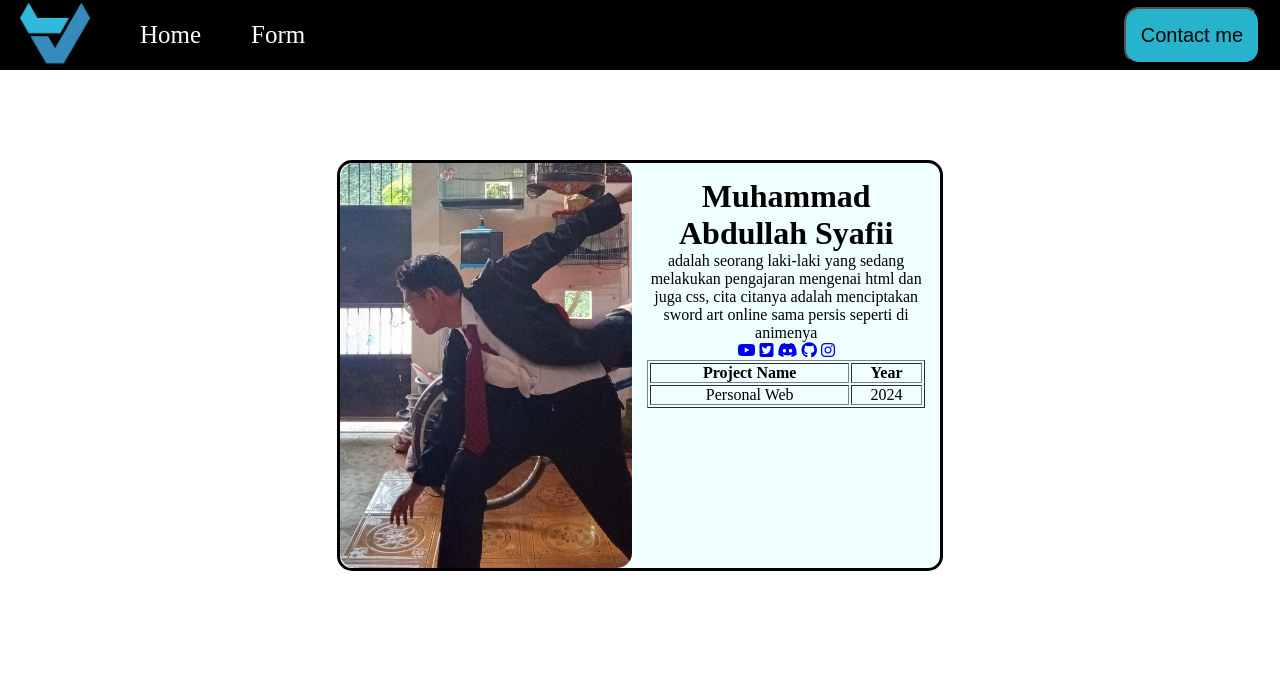
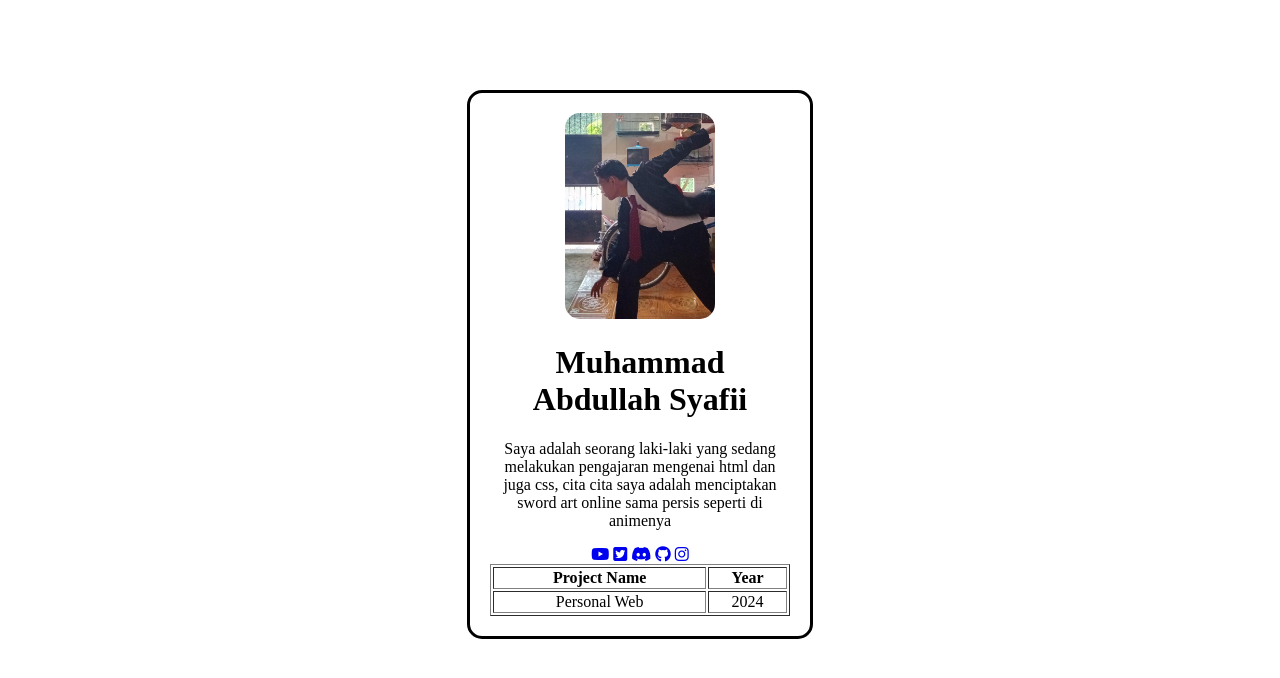
Before and after one commit to M-A-Pei/bootcamp-batch-55, a web app: file index.html in a window 1280 px wide. Shown: the top 678 px of the page. Run offline with its HTML, style and script files only (its server is not run), Linux system fonts and the light colour scheme; some libraries are stand-ins or nearby versions.

Commit message:
iseng iseng aja

```diff
--- a/css/form.css
+++ b/css/form.css
@@ -10,6 +10,10 @@ form{
     display: flex;
     flex-direction: column;
     width: 50vw;
+}
+
+form h1{
+    text-align: center;
 }
 
 label{
--- a/form.html
+++ b/form.html
@@ -34,6 +34,7 @@
 
     <div class="container">
         <form>
+            <h1>Form Contact</h1>
             <label>Name</label><input class="input-contact" type="text">
             <label>E-mail</label><input class="input-contact" type="email">
             <label>Phone No</label><input class="input-contact" type="text">
--- a/index.html
+++ b/index.html
@@ -3,44 +3,30 @@
   <head>
     <meta charset="UTF-8" />
     <meta name="viewport" content="width=device-width, initial-scale=1.0" />
-    <title>Profile Page</title>
+    <title>Document</title>
     <script src="https://kit.fontawesome.com/0412fad157.js" crossorigin="anonymous"></script>
-    <link rel="stylesheet" href="css/index.css">
-    <link rel="stylesheet" href="css/navbar.css">
   </head>
   <body>
-    <nav>
-      <div>
-        <ul class="navbar-list">
-          <li>
-            <img width="70px" src="img/logo.png" alt="">
-          </li>
-          <li>
-            <a class="navbar-item" href="index.html">Home</a>
-          </li>
-          <li>
-            <a class="navbar-item" href="form.html">Form</a>
-          </li>
-        </ul>
+    <div
+      style="
+        border: 3px solid black;
+        width: 300px;
+        margin: 90px auto;
+        padding: 20px;
+        border-radius: 15px;
+        text-align: center;
+      "
+    >
+      <img
+        src="/img/dwa.JPG"
+        alt="ini adalah gambar diri kita"
+        style="width: 50%; border-radius: 15px"
 
-        <div class="navbar-btn">
-          <button >
-              Contact me
-          </button>
-        </div>
-      </div>
-    </nav>
-
-    <div class="card-container">
-      <div>
-        <img src="/img/dwa.JPG" alt="ini adalah gambar diri kita"/>
-      </div>
-
-      <div class="text-container">
+      />
       <h1>Muhammad Abdullah Syafii</h1>
       <p>
-          adalah seorang laki-laki yang sedang melakukan pengajaran mengenai
-          html dan juga css, cita citanya adalah menciptakan sword art online sama persis seperti di animenya
+        Saya adalah seorang laki-laki yang sedang melakukan pengajaran mengenai
+        html dan juga css, cita cita saya adalah menciptakan sword art online sama persis seperti di animenya
       </p>
 
       <a href="https://www.youtube.com/watch?v=dQw4w9WgXcQ"><i class="fa-brands fa-youtube"></i></a>
@@ -49,7 +35,7 @@
       <a href="https://github.com/M-A-Pei"><i class="fa-brands fa-github"></i></a>
       <a href="https://www.instagram.com/"><i class="fa-brands fa-instagram"></i></a>
 
-        <table border="1">
+      <table border="1" style="width: 100%">
         <tr>
           <th>Project Name</th>
           <th>Year</th>
@@ -60,7 +46,5 @@
         </tr>
       </table>
     </div>
-
-    </div>
   </body>
 </html>
```
Lines whose indentation alone changed are shown as unchanged.
